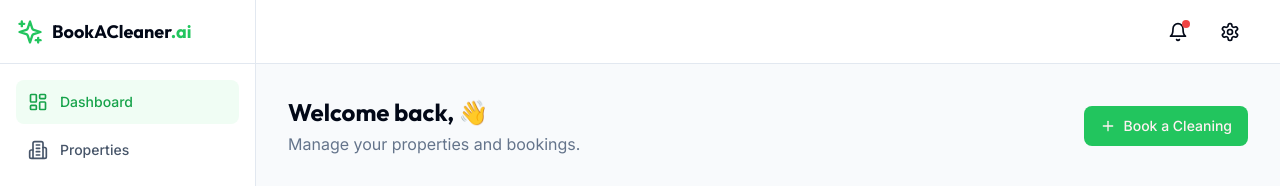
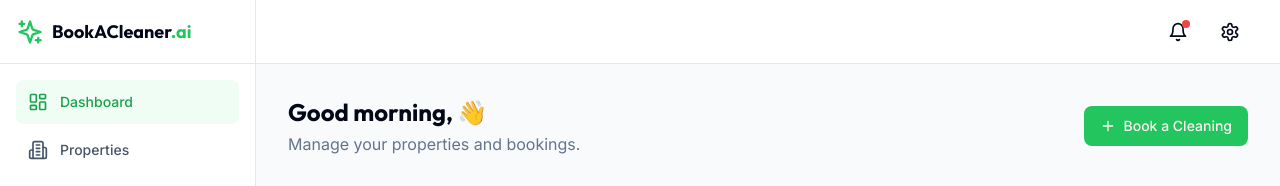
Before and after one commit to sneakyfree/BookACleaner, a Next.js app in the folder apps/web/: page /client in a window 1280 px wide. Shown: the top 186 px of the page. Built offline with nearby package versions, Linux system fonts and the light colour scheme; no server answers.

Commit message:
feat: Enzyme 2-3 batch 3 — dynamic dashboard greetings
- Client + cleaner dashboards: time-based greeting (morning/afternoon/evening)

```diff
--- a/apps/web/src/app/(dashboard)/cleaner/page.tsx
+++ b/apps/web/src/app/(dashboard)/cleaner/page.tsx
@@ -158,7 +158,10 @@ export default function CleanerDashboard() {
             {/* Welcome */}
             <div>
                 <h1 className="text-2xl font-bold">
-                    Good morning, {session?.user?.email?.split('@')[0]} 👋
+                    {(() => {
+                        const h = new Date().getHours()
+                        return h < 12 ? 'Good morning' : h < 17 ? 'Good afternoon' : 'Good evening'
+                    })()}, {session?.user?.email?.split('@')[0]} 👋
                 </h1>
                 <p className="text-muted-foreground mt-1">
                     Here&apos;s what&apos;s happening with your business today.
--- a/apps/web/src/app/(dashboard)/client/page.tsx
+++ b/apps/web/src/app/(dashboard)/client/page.tsx
@@ -110,7 +110,10 @@ export default function ClientDashboard() {
             <div className="flex items-center justify-between">
                 <div>
                     <h1 className="text-2xl font-bold">
-                        Welcome back, {session?.user?.email?.split('@')[0]} 👋
+                        {(() => {
+                            const h = new Date().getHours()
+                            return h < 12 ? 'Good morning' : h < 17 ? 'Good afternoon' : 'Good evening'
+                        })()}, {session?.user?.email?.split('@')[0]} 👋
                     </h1>
                     <p className="text-muted-foreground mt-1">
                         Manage your properties and bookings.
```
